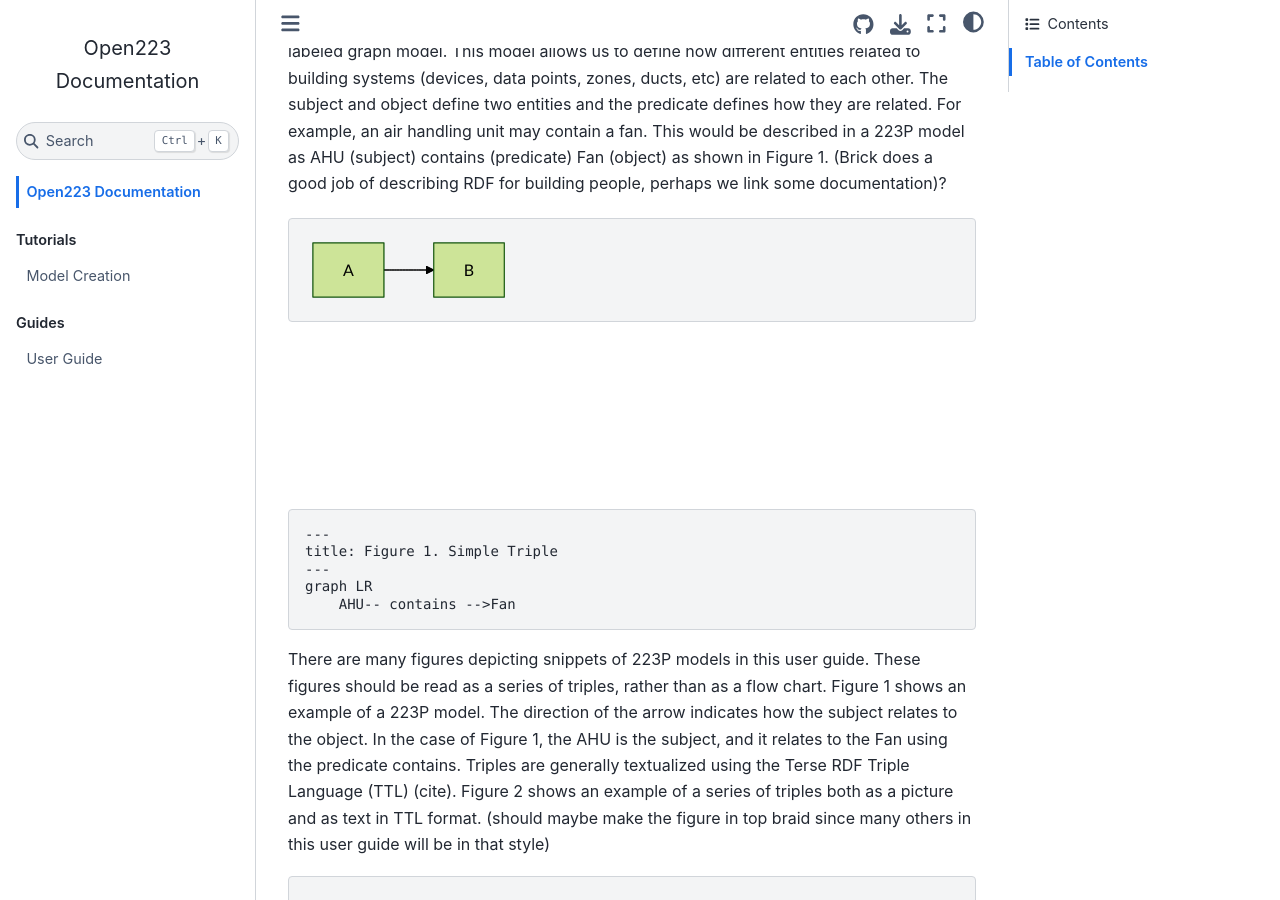
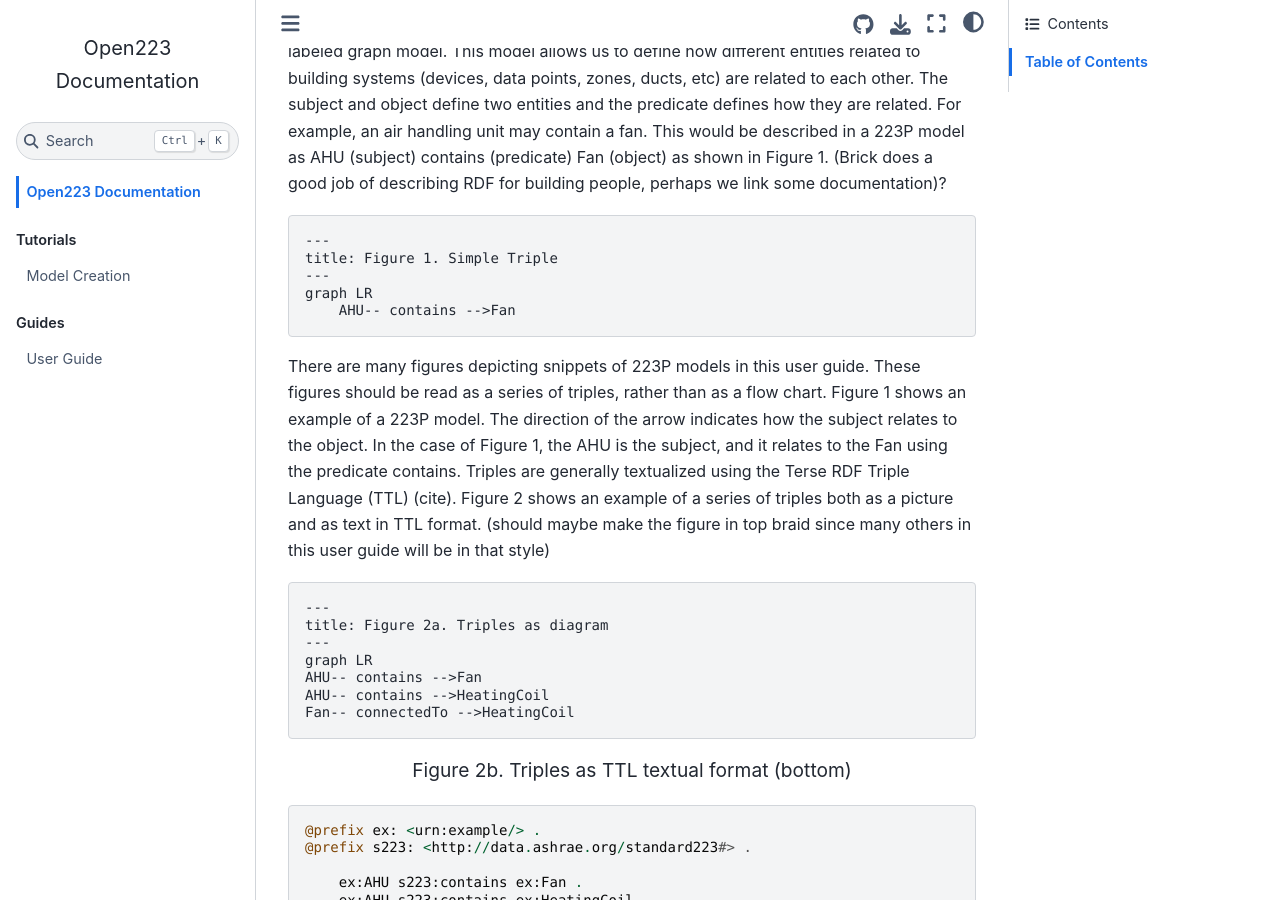
Before and after one commit to open223/docs.open223.info, a Jupyter Book: the page built from intro.md, in a window 1280 px wide and 900 px high, scrolled down 405 px. Built offline with Jupyter Book 1.0.4 settings and Sphinx 7.4.7 and the Sphinx Book theme 1.1.4, drawn with Linux system fonts in a browser that asks for light colours.

Commit message:
Update intro.md

````diff
--- a/intro.md
+++ b/intro.md
@@ -3,37 +3,6 @@
 ASHRAE standard 223P is a proposed standard that formally defines knowledge concepts for representing building system information such as the connections between (pieces of) mechanical equipment, spaces within a building, and their measurement and control points. It is a metadata schema (semantic ontology?) that defines the modeling constructs and rules needed to construct semantically interoperable, machine-readable semantic models that provide software applications the ability to determine essential information about the meaning and context of building data to support the deployment of various advanced features such as advanced building controls, fault detection and diagnostics, and automated commissioning.
 
 Standard 223P uses the resource description framework (RDF) to describe metadata for a building using a subject-predicate-object triple model, otherwise known as a directed, labeled graph model. This model allows us to define how different entities related to building systems (devices, data points, zones, ducts, etc) are related to each other. The subject and object define two entities and the predicate defines how they are related. For example, an air handling unit may contain a fan. This would be described in a 223P model as AHU (subject) contains (predicate) Fan (object) as shown in Figure 1. (Brick does a good job of describing RDF for building people, perhaps  we link some documentation)?
-
-<!DOCTYPE html>
-<html lang="en">
-   <head>
-	 <script src="https://cdnjs.cloudflare.com/ajax/libs/mermaid/8.0.0/mermaid.min.js"></script>
-    </head>
-
-<body>
- <pre><code class="language-mermaid">graph LR
-A--&gt;B
-</code></pre>
-
-<div class="mermaid">graph LR
-A--&gt;B
-</div>
-
-</body>
-<script>
-var config = {
-    startOnLoad:true,
-    theme: 'forest',
-    flowchart:{
-            useMaxWidth:false,
-            htmlLabels:true
-        }
-};
-mermaid.initialize(config);
-window.mermaid.init(undefined, document.querySelectorAll('.language-mermaid'));
-</script>
-
-</html>
 
 ```mermaid
 ---
````
